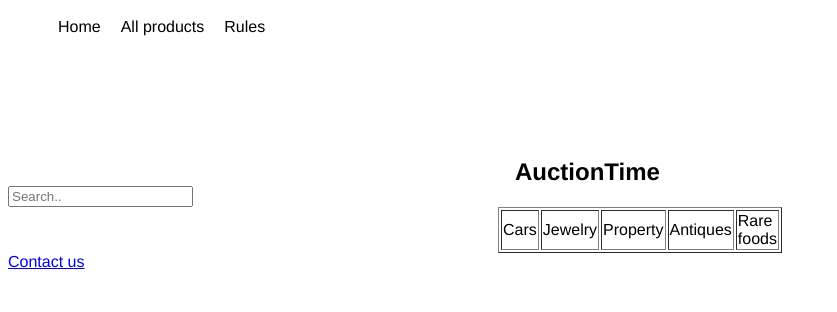
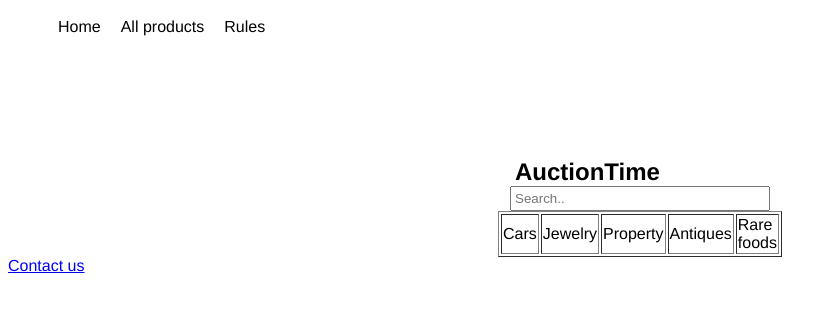
Before and after one commit to normangarder/Oksjoni-sait, a PHP site: page / in a window 1280 px wide. Shown: the top 312 px of the page, without its empty margins (0-837 px from the left). Run offline with PHP 8.4, Linux system fonts and the light colour scheme.

Commit message:
Update styles.css

```diff
--- a/HTML/CSS/styles.css
+++ b/HTML/CSS/styles.css
@@ -31,7 +31,11 @@ h1 {
 .search {
 	margin: 10px;
 	max-width: 250px;
-	margin: auto;
+	margin: 0 auto;
+	padding: 3px;
+	width: 100%;
+	text-align: left;
+	display: block;
 }
 table {
 	max-width: 250px;
```
